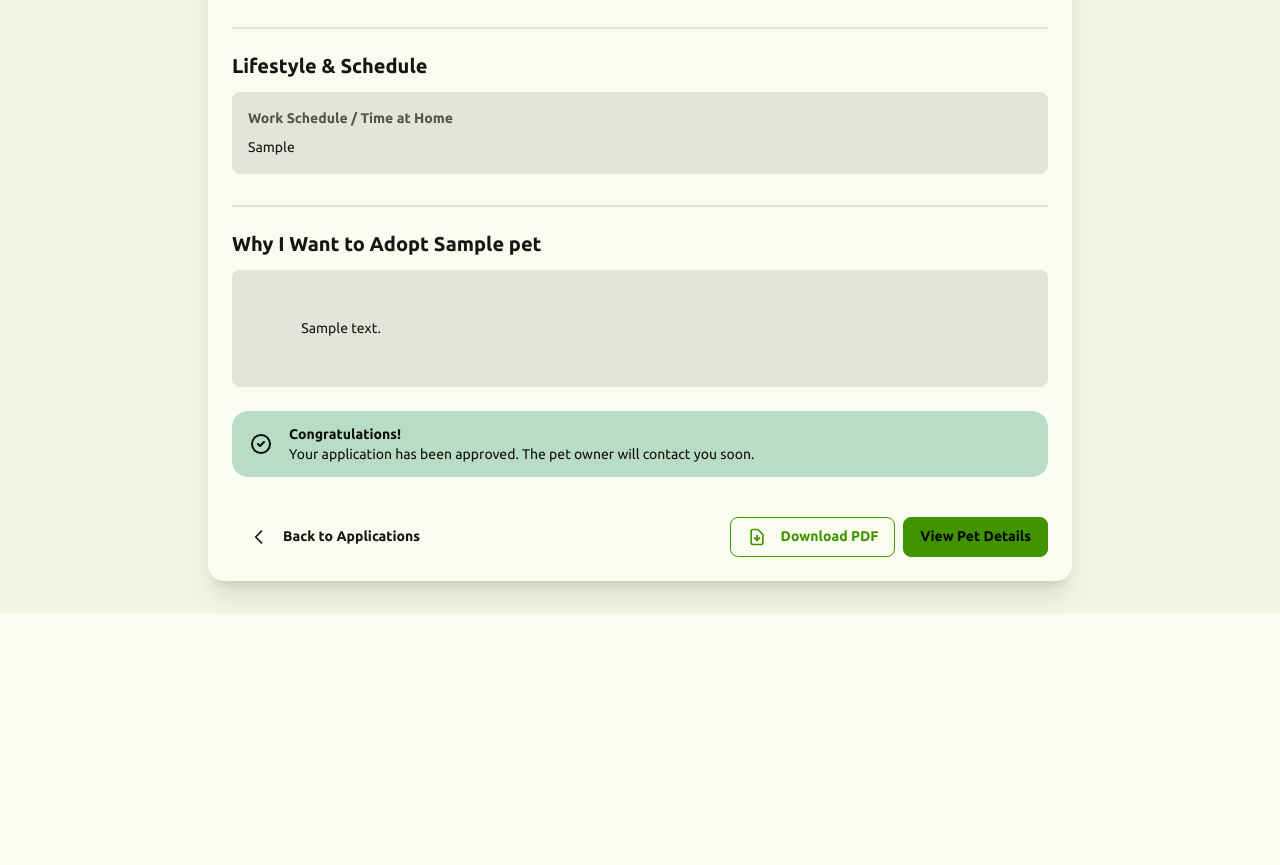
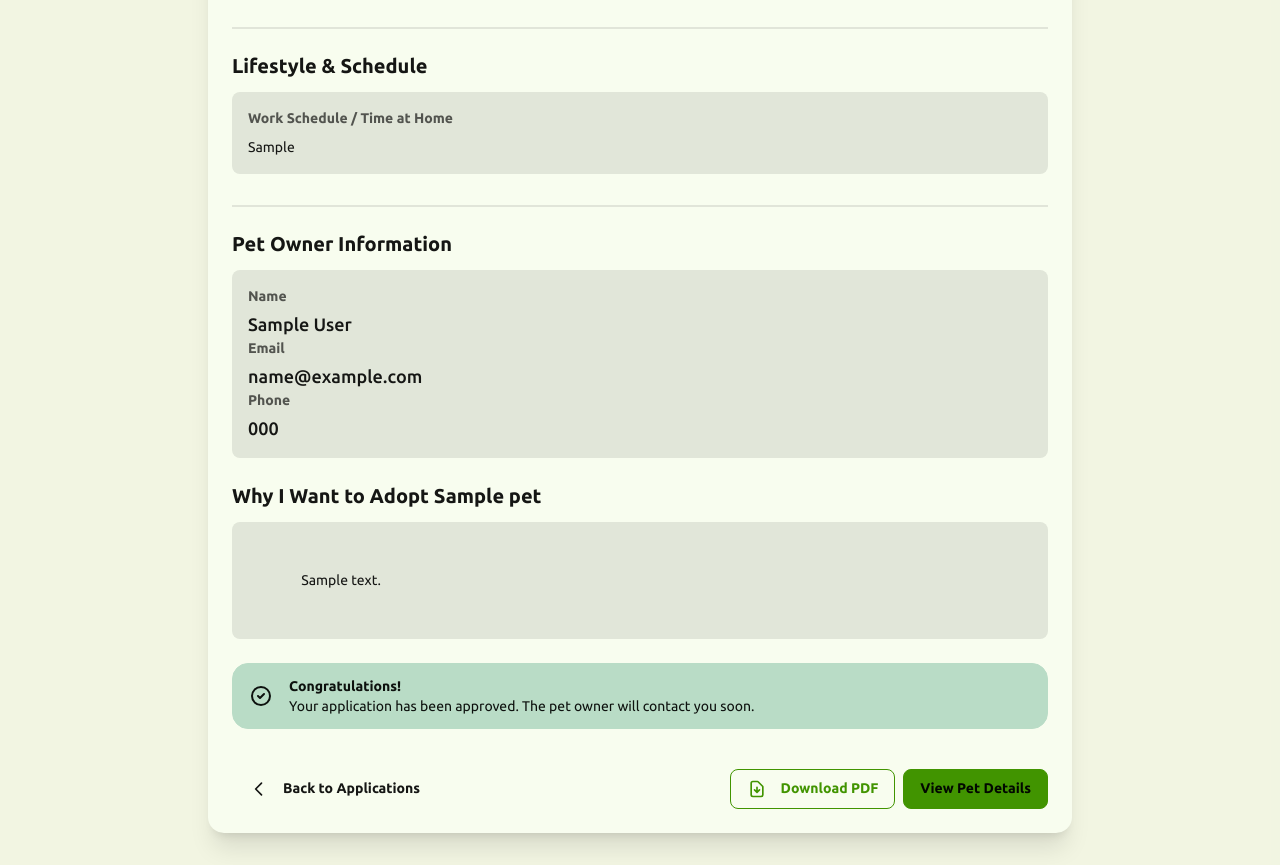
Before and after one commit to ExxiDauS/Jaikae, a Django app: page /adoptions/application/1/ in a window 1280 px wide. Shown: the part 1202-2067 px from the top of the page. Before the commit the page ends 1815 px from the top, so only its background shows below. Run offline with Django 5.2, Linux system fonts and the light colour scheme; a user stored in the database is signed in; tables that the repository leaves empty hold one stand-in row (values such as "Sample post"); grey boxes marked "Sample" are stand-in pictures; style sheets or scripts are compiled from the project's sources; some libraries are stand-ins or nearby versions.

Commit message:
feat: Added pet owner information & fix reject issue.

```diff
--- a/adoptions/views.py
+++ b/adoptions/views.py
@@ -160,7 +160,7 @@ def approve_application(request, pk):
 @login_required
 @permission_required("adoptions.change_adoptionapplication", raise_exception=True)
 def reject_application(request, pk):
-    application = get_object_or_404(AdoptionApplication, id=pk, pet__owner=request.user)
+    application = AdoptionApplication.objects.get(id=pk)
 
     if request.method == "POST":
         application.status = "Rejected"
@@ -188,11 +188,13 @@ def reject_application(request, pk):
 @login_required
 @permission_required("adoptions.view_adoptionapplication", raise_exception=True)
 def adoption_application_detail(request, pk):
+    application = AdoptionApplication.objects.get(id=pk)
+    pet_owner = application.pet.user.auth_user
     custom_user = User.objects.get(auth_user=request.user.id)
-    application = get_object_or_404(AdoptionApplication, id=pk, user=custom_user)
-
     context = {
         "application": application,
+        "pet_owner": pet_owner,
+        "custom_user": custom_user,
     }
     return render(request, "adoptions/application_detail.html", context)
 
--- a/templates/adoptions/application_detail.html
+++ b/templates/adoptions/application_detail.html
@@ -170,6 +170,30 @@
         <div class="divider"></div>
         {% endif %}
 
+        <div>
+          <h3 class="text-xl font-semibold mb-3">Pet Owner Information</h3>
+          <div class="bg-base-200 rounded-lg p-4">
+            <p class="text-sm font-semibold text-base-content/70 mb-1">
+              Name
+            </p>
+            <p class="text-lg font-medium">
+              {{ pet_owner.first_name }} {{ pet_owner.last_name }}
+            </p>
+            <p class="text-sm font-semibold text-base-content/70 mb-1">
+              Email
+            </p>
+            <p class="text-lg font-medium">
+              {{ pet_owner.email }}
+            </p>
+            <p class="text-sm font-semibold text-base-content/70 mb-1">
+              Phone
+            </p>
+            <p class="text-lg font-medium">
+              {{ custom_user.phone_number }}
+            </p>
+          </div>
+        </div>
+
         <!-- Application Message -->
         {% if application.notes %}
         <div>
```
